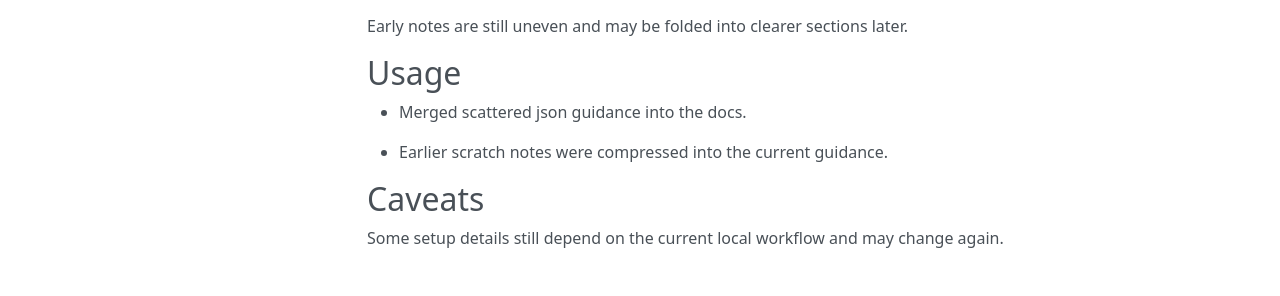
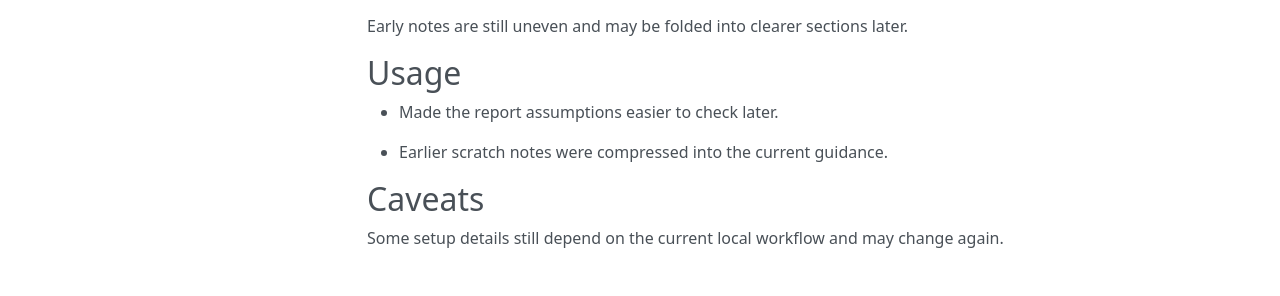
Before and after one commit to sebastianspicker/rae, an MkDocs documentation site: the page built from docs/README.md, in a window 1280 px wide. Shown: the part 340-636 px from the top of the page. Built offline with MkDocs 1.6.1, drawn with Linux system fonts in a browser that asks for light colours; nearby versions of some CDN libraries.

Commit message:
docs(report): rewrite report assumptions after cleanup

```diff
--- a/docs/README.md
+++ b/docs/README.md
@@ -11,7 +11,7 @@ This page keeps the current readme guidance concise after earlier rough notes.
 Early notes are still uneven and may be folded into clearer sections later.
 
 ## Usage
-- Merged scattered json guidance into the docs.
+- Made the report assumptions easier to check later.
 
 - Earlier scratch notes were compressed into the current guidance.
 
```
Also changed, not shown: docs/INDEX.md (+1 -1 lines).
